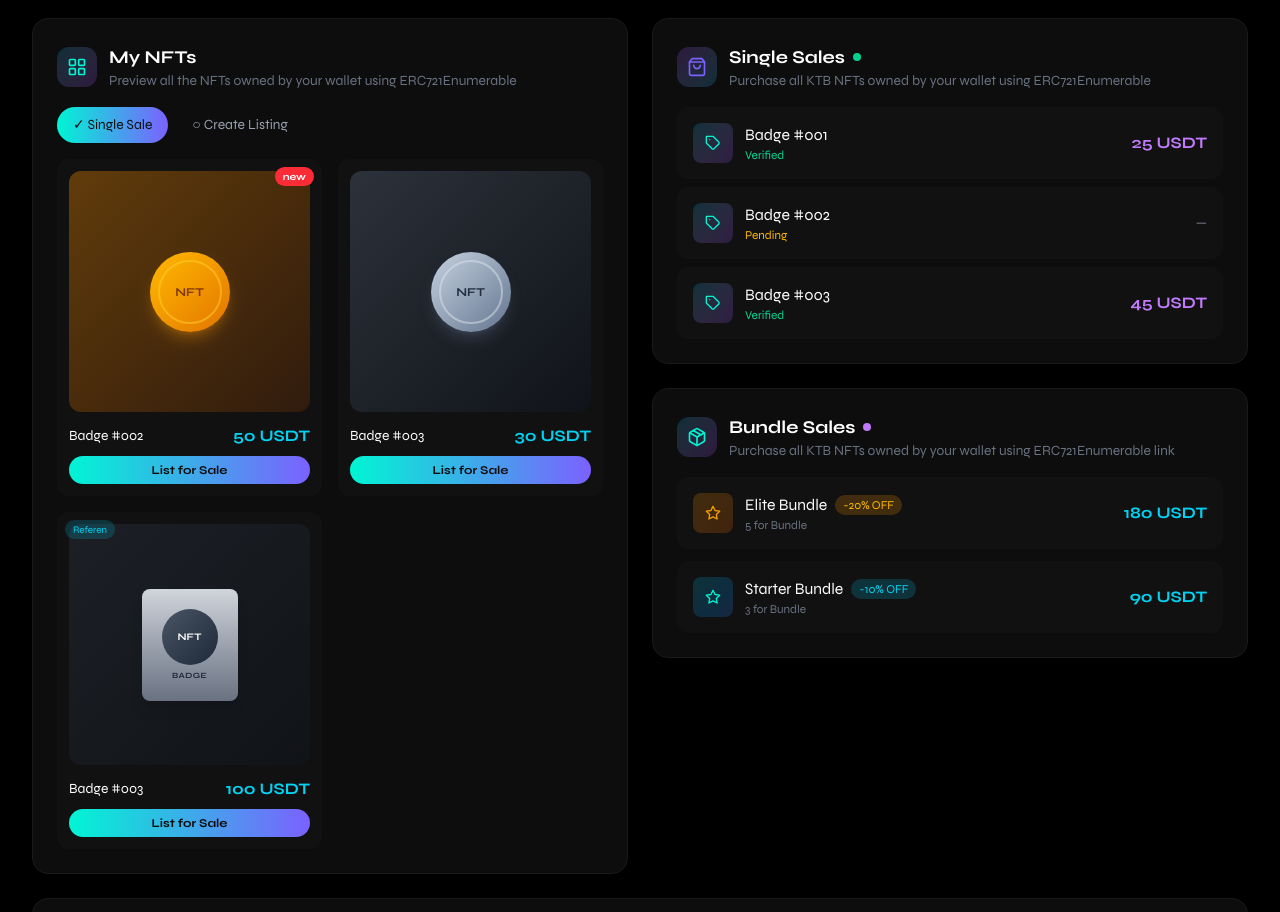
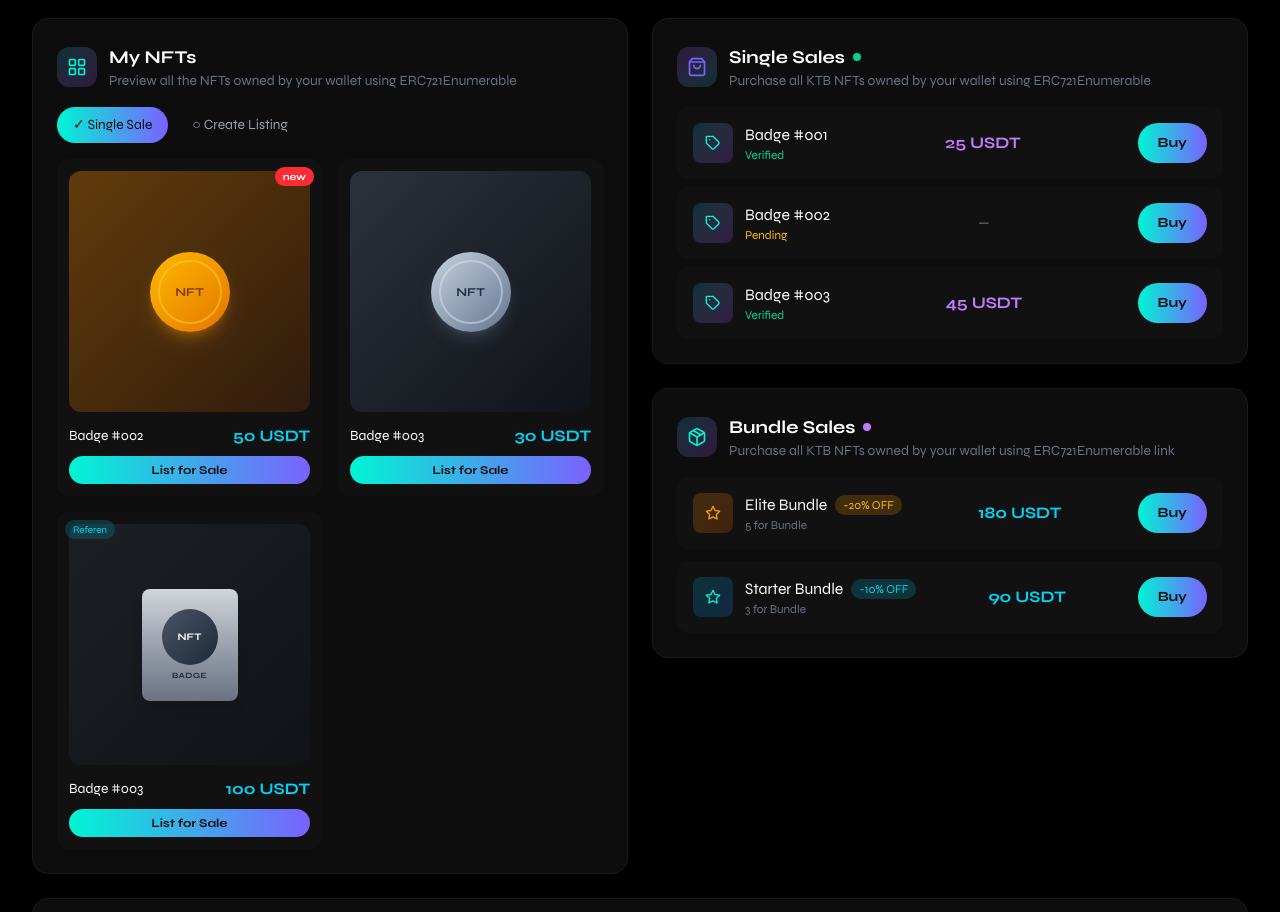
Before and after one commit to sh4d0wy/kols, a React (Vite) app: page /nft in a window 1280 px wide. Shown: the part 900-1812 px from the top of the page. Built offline with nearby package versions, Linux system fonts and the light colour scheme; no server answers; what wagmi would draw is missing.

Commit message:
fix: Fixed build errors

```diff
--- a/src/components/NFTMarketplace/BundleSales.tsx
+++ b/src/components/NFTMarketplace/BundleSales.tsx
@@ -69,6 +69,7 @@ export const BundleSales: React.FC<BundleSalesProps> = ({ bundles, onBuy }) => {
             <div className="flex items-center gap-3">
               <span className="text-cyan-400 font-semibold">{bundle.price} USDT</span>
             </div>
+            <Button onClick={() => onBuy(bundle.id)}>Buy</Button>
           </div>
         ))}
       </div>
--- a/src/components/NFTMarketplace/SingleSales.tsx
+++ b/src/components/NFTMarketplace/SingleSales.tsx
@@ -61,6 +61,7 @@ export const SingleSales: React.FC<SingleSalesProps> = ({ listings, onBuy }) =>
                 <span className="text-gray-500 text-sm">—</span>
               )}
             </div>
+            <Button onClick={() => onBuy(listing.id)}>Buy</Button>
           </div>
         ))}
       </div>
--- a/src/components/SevenKols/EmailNotification.tsx
+++ b/src/components/SevenKols/EmailNotification.tsx
@@ -1,5 +1,5 @@
 import React, { useState } from 'react'
-import { Card, Button, Input } from '../ui'
+import { Card, Button } from '../ui'
 
 interface EmailNotificationProps {
   onSendEmail: (email: string) => void
```
